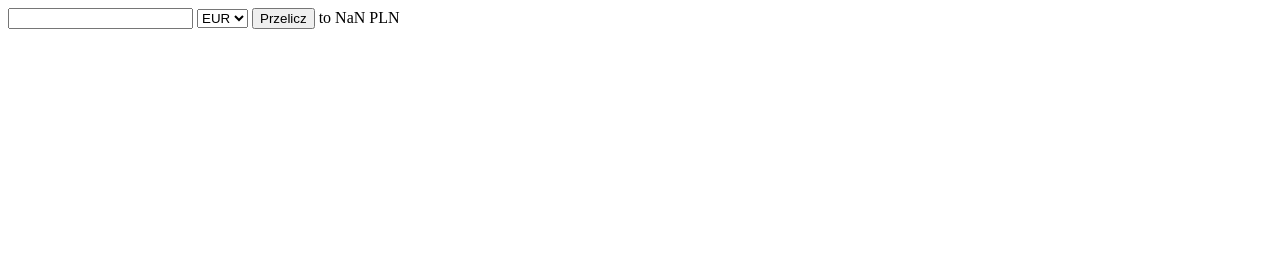
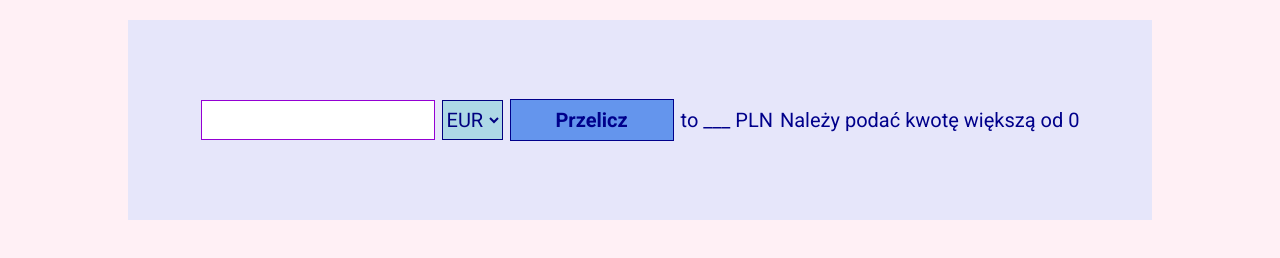
Before and after one commit to olakus/JS-Projekt-2, a plain HTML site: page index.html in a window 1280 px wide. Both pictures are taken after a click on the button "Przelicz". Drawn offline with nearby package versions, Linux system fonts and the light colour scheme; no server answers.

Commit message:
poprawione i ostylowane

```diff
--- a/index.html
+++ b/index.html
@@ -3,21 +3,34 @@
   <head>
     <meta charset="UTF-8" />
     <meta name="viewport" content="width=device-width, initial-scale=1.0" />
+    <link rel="stylesheet" href="reset.css" />
+    <link rel="preconnect" href="https://fonts.googleapis.com" />
+    <link rel="preconnect" href="https://fonts.gstatic.com" crossorigin />
+    <link
+      href="https://fonts.googleapis.com/css2?family=Roboto:wght@400;500;700;900&display=swap"
+      rel="stylesheet"
+    />
+    <link rel="stylesheet" href="style.css" />
     <title>Document</title>
   </head>
   <body>
-    <input type="text" id="amount" />
-    <select id="currency">
-      <option value="EUR">EUR</option>
-      <option value="USD">USD</option>
-      <option value="CHF">CHF</option>
-    </select>
-    <button id="calculate">Przelicz</button>
-    <span
-      >to
-      <span id="result">___</span>
-      PLN</span
-    >
+    <div class="container">
+      <input type="number" id="amount" class="input-label" />
+      <select id="currency" class="currency-style">
+        <option value="EUR">EUR</option>
+        <option value="USD">USD</option>
+        <option value="CHF">CHF</option>
+      </select>
+      <button id="calculate" class="button-style">Przelicz</button>
+      <div>
+        <span> to</span>
+        <span id="result">___</span>
+        <span>PLN</span>
+      </div>
+      <div class="error-style">
+        <p id="error-info"></p>
+      </div>
+    </div>
     <script src="https://unpkg.com/axios/dist/axios.min.js"></script>
     <script src="script.js"></script>
   </body>
--- /dev/null
+++ b/reset.css
@@ -0,0 +1,129 @@
+/* http://meyerweb.com/eric/tools/css/reset/
+   v2.0 | 20110126
+   License: none (public domain)
+*/
+
+html,
+body,
+div,
+span,
+applet,
+object,
+iframe,
+h1,
+h2,
+h3,
+h4,
+h5,
+h6,
+p,
+blockquote,
+pre,
+a,
+abbr,
+acronym,
+address,
+big,
+cite,
+code,
+del,
+dfn,
+em,
+img,
+ins,
+kbd,
+q,
+s,
+samp,
+small,
+strike,
+strong,
+sub,
+sup,
+tt,
+var,
+b,
+u,
+i,
+center,
+dl,
+dt,
+dd,
+ol,
+ul,
+li,
+fieldset,
+form,
+label,
+legend,
+table,
+caption,
+tbody,
+tfoot,
+thead,
+tr,
+th,
+td,
+article,
+aside,
+canvas,
+details,
+embed,
+figure,
+figcaption,
+footer,
+header,
+hgroup,
+menu,
+nav,
+output,
+ruby,
+section,
+summary,
+time,
+mark,
+audio,
+video {
+  margin: 0;
+  padding: 0;
+  border: 0;
+  font-size: 100%;
+  font: inherit;
+  vertical-align: baseline;
+}
+/* HTML5 display-role reset for older browsers */
+article,
+aside,
+details,
+figcaption,
+figure,
+footer,
+header,
+hgroup,
+menu,
+nav,
+section {
+  display: block;
+}
+body {
+  line-height: 1;
+}
+ol,
+ul {
+  list-style: none;
+}
+blockquote,
+q {
+  quotes: none;
+}
+blockquote:before,
+blockquote:after,
+q:before,
+q:after {
+  content: '';
+  content: none;
+}
+table {
+  border-collapse: collapse;
+  border-spacing: 0;
+}
--- a/script.js
+++ b/script.js
@@ -1,41 +1,34 @@
+const result = document.getElementById("result");
 const amountInput = document.getElementById("amount");
+const button = document.getElementById("calculate");
+const select = document.getElementById("currency");
+const errorInfo = document.getElementById("error-info");
 
-console.log(amountInput);
+function getRate() {
+  if (amountInput.value <= 0) {
+    errorInfo.innerText = "Należy podać kwotę większą od 0";
+    result.innerText = "___";
+    return;
+  }
 
-const button = document.getElementById("calculate");
-
-button.addEventListener("click", function () {
-  console.log(amountInput.value * getRate(select.value));
-});
-
-const euro = 4.45;
-const select = document.getElementById("currency");
-
-function getRate(currency) {
-  return axios
+  axios
     .get(
-      "https://api.nbp.pl/api/exchangerates/rates/c/" +
-        currency +
-        "/?format=json"
+      `https://api.nbp.pl/api/exchangerates/rates/a/${select.value}/?format=json`
     )
     .then((response) => {
-      return response.data.rates[0].bid;
+      const rate = amountInput.value * response.data.rates[0].mid;
+
+      if (rate) {
+        result.innerText = rate;
+      } else {
+        errorInfo.innerText = "Niestety nie dysponujemy wystarczającymi danymi";
+      }
     })
     .catch((err) => {
       console.error(err);
     });
-
-  //   if (currency === "EUR") {
-  //     return 4.45;
-  //   } else if (currency === "USD") {
-  //     return 4.1;
-  //   } else if (currency === "CHF") {
-  //     return 3.8;
-  //   }
 }
 
-const result = document.getElementById("result");
-
 button.addEventListener("click", function () {
-  result.innerText = amountInput.value * getRate(select.value);
+  getRate();
 });
--- /dev/null
+++ b/style.css
@@ -0,0 +1,69 @@
+* {
+  box-sizing: border-box;
+  font-family: "Roboto", sans-serif;
+}
+
+html {
+  scroll-behavior: smooth;
+}
+
+body {
+  background-color: lavenderblush;
+}
+
+.container {
+  width: 80%;
+  height: 200px;
+  display: flex;
+  flex-wrap: wrap;
+  justify-content: center;
+  align-items: center;
+  gap: 7px;
+  margin: 20px auto;
+  font-family: "Roboto", sans-serif;
+  font-size: 20px;
+  color: darkblue;
+  background-color: lavender;
+}
+
+.input-label {
+  resize: none;
+  max-width: 300px;
+  height: 40px;
+  font-size: 20px;
+  text-align: right;
+  border: 1px solid darkviolet;
+  color: Indigo;
+}
+
+.currency-style {
+  height: 40px;
+  color: navy;
+  font-size: 20px;
+  text-decoration: none;
+  background-color: LightBlue;
+  border: 1px solid navy;
+}
+
+.button-style {
+  width: 164px;
+  height: 40px;
+  padding: 20px 40px;
+  color: darkblue;
+  font-weight: 700;
+  font-size: 20px;
+  text-decoration: none;
+  background-color: CornflowerBlue;
+  display: flex;
+  justify-content: center;
+  align-items: center;
+  cursor: pointer;
+  border: 1px solid darkblue;
+}
+
+.error-style {
+  font-display: flex;
+  text-align: center;
+  justify-content: center;
+  align-items: center;
+}
```
